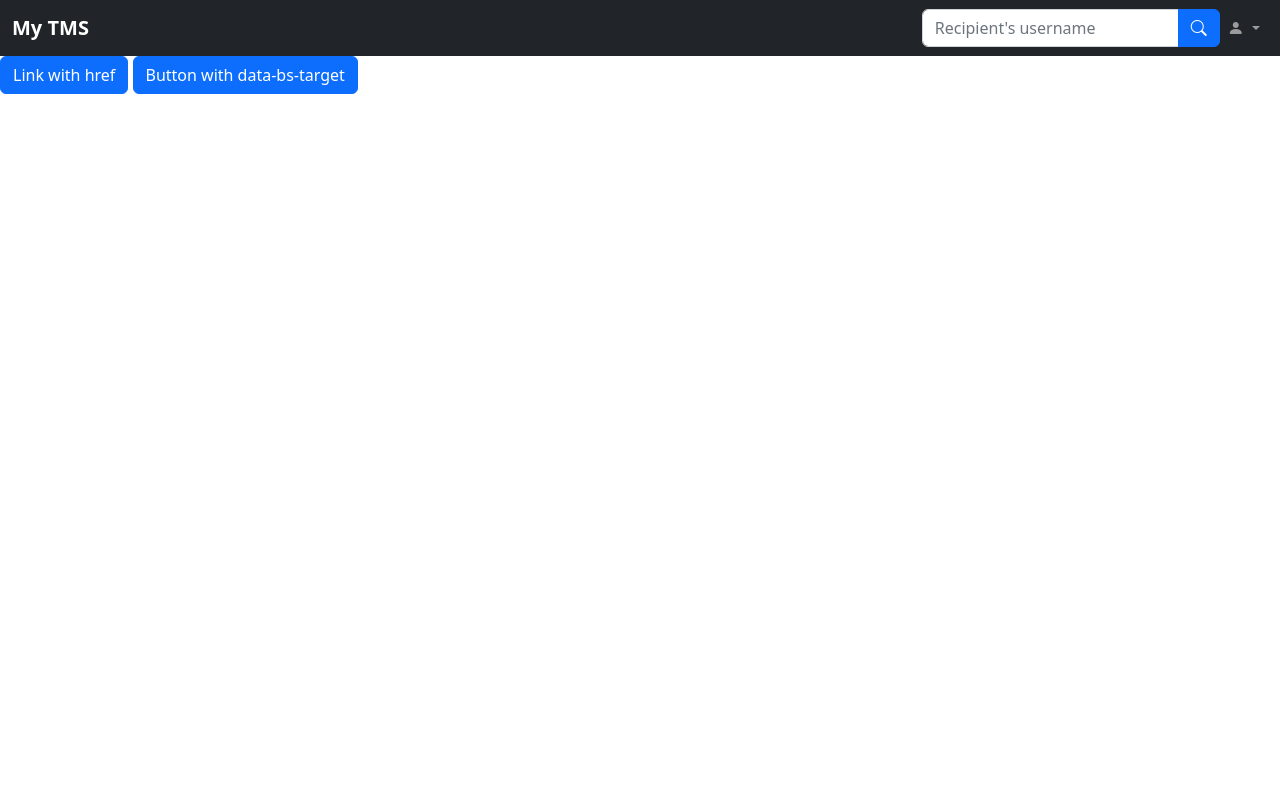
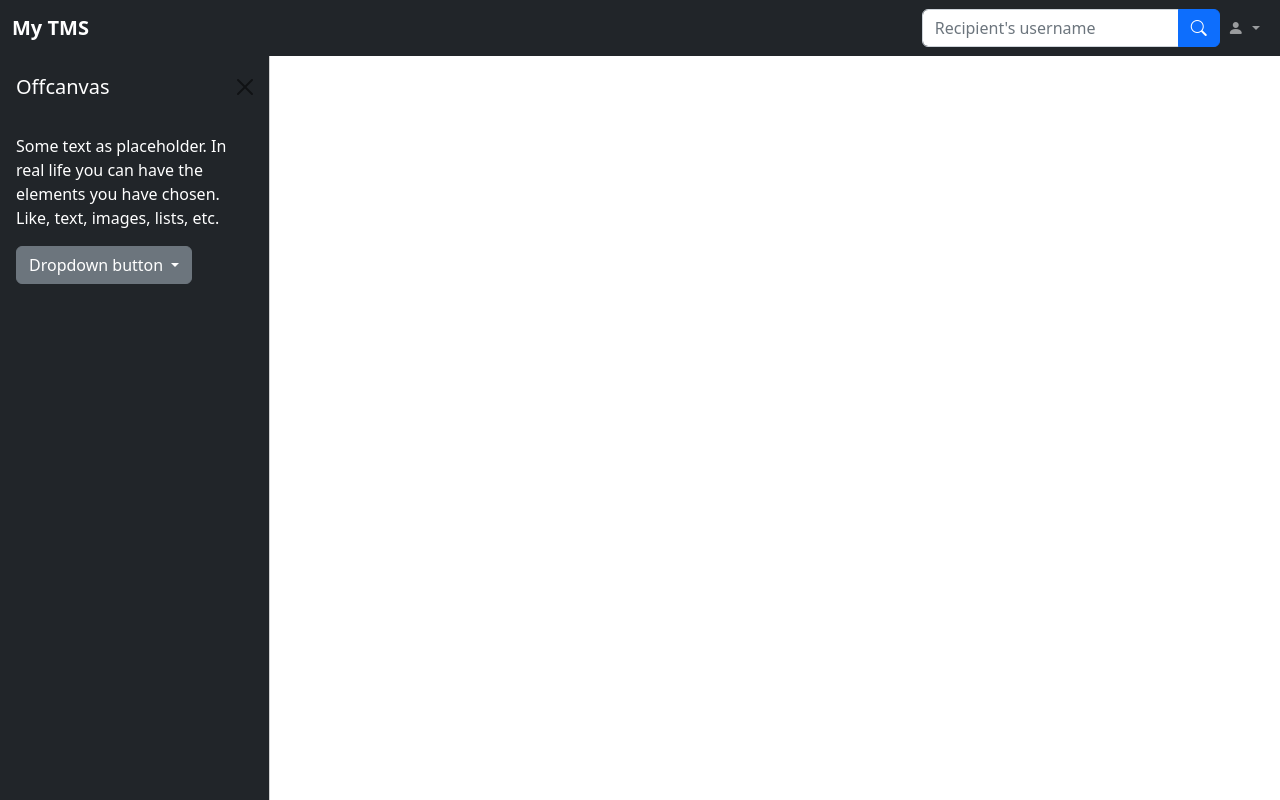
Before and after one commit to andywayde/fullstack-tms, a Django app: page /dashboard in a window 1280 px wide. Run offline with Django 4.2, Linux system fonts and the light colour scheme; some libraries are stand-ins or nearby versions.

Commit message:
Add files via upload

```diff
--- a/dashboard/static/dashboard/css/style.css
+++ b/dashboard/static/dashboard/css/style.css
@@ -0,0 +1,20 @@
+:root {
+  --offcanvas-width: 270px;
+  --topNavbarHeight: 56px;
+}
+
+#sidebar-nav {
+  width: var(--offcanvas-width);
+}
+
+@media (min-width: 992px) {
+    body {
+        overflow: auto !important;
+    }
+    #sidebar-nav {
+        transform: none;
+        visibility: visible !important;
+        top: var(--topNavbarHeight);
+        height: calc(100% - var(--topNavbarHeight));
+    }
+}
--- a/dashboard/templates/dashboard/navbar.html
+++ b/dashboard/templates/dashboard/navbar.html
@@ -1,6 +1,15 @@
 <nav class="navbar navbar-expand-lg navbar-dark bg-dark">
   <div class="container-fluid">
-    <a class="navbar-brand fw-bold" href="#">My TMS</a>
+    <button
+      class="navbar-toggler me-3"
+      type="button"
+      data-bs-toggle="offcanvas"
+      data-bs-target="#sidebar-nav"
+      aria-controls="sidebar-nav"
+    >
+      <span class="navbar-toggler-icon"></span>
+    </button>
+    <a class="navbar-brand fw-bold me-auto" href="#">My TMS</a>
     <button
       class="navbar-toggler"
       type="button"
@@ -14,7 +23,7 @@
     </button>
     <div class="collapse navbar-collapse" id="navbarSupportedContent">
       <form class="d-flex ms-auto">
-        <div class="input-group">
+        <div class="input-group mt-3 my-lg-0">
           <input
             type="text"
             class="form-control"
--- a/dashboard/templates/dashboard/offcanvas.html
+++ b/dashboard/templates/dashboard/offcanvas.html
@@ -1,27 +1,9 @@
-<a
-  class="btn btn-primary"
-  data-bs-toggle="offcanvas"
-  href="#offcanvasExample"
-  role="button"
-  aria-controls="offcanvasExample"
->
-  Link with href
-</a>
-<button
-  class="btn btn-primary"
-  type="button"
-  data-bs-toggle="offcanvas"
-  data-bs-target="#offcanvasExample"
-  aria-controls="offcanvasExample"
->
-  Button with data-bs-target
-</button>
-
 <div
-  class="offcanvas offcanvas-start"
+  class="offcanvas offcanvas-start bg-dark text-white sidebar-nav"
   tabindex="-1"
-  id="offcanvasExample"
+  id="sidebar-nav"
   aria-labelledby="offcanvasExampleLabel"
+  data-bs-backdrop="false"
 >
   <div class="offcanvas-header">
     <h5 class="offcanvas-title" id="offcanvasExampleLabel">Offcanvas</h5>
```
Also changed, not shown: dashboard/templates/dashboard/base.html (line endings or trailing spaces).
